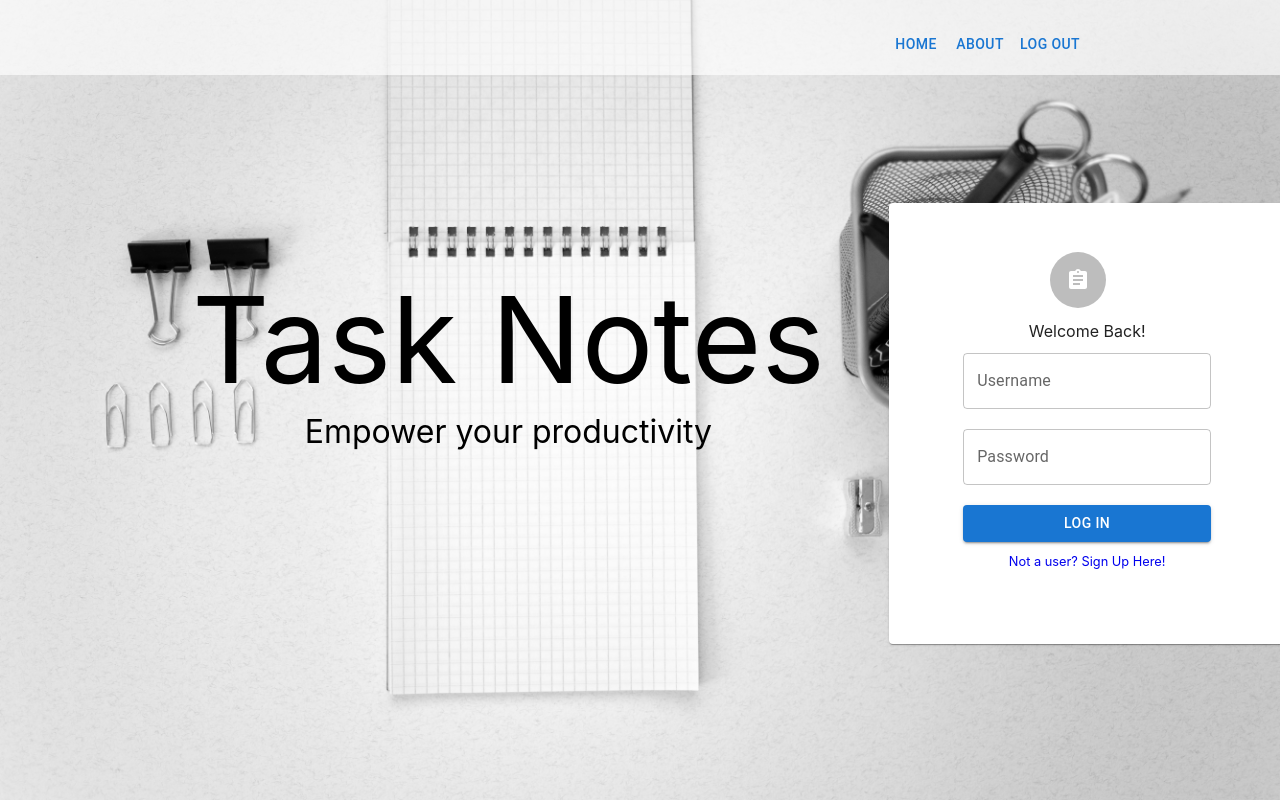
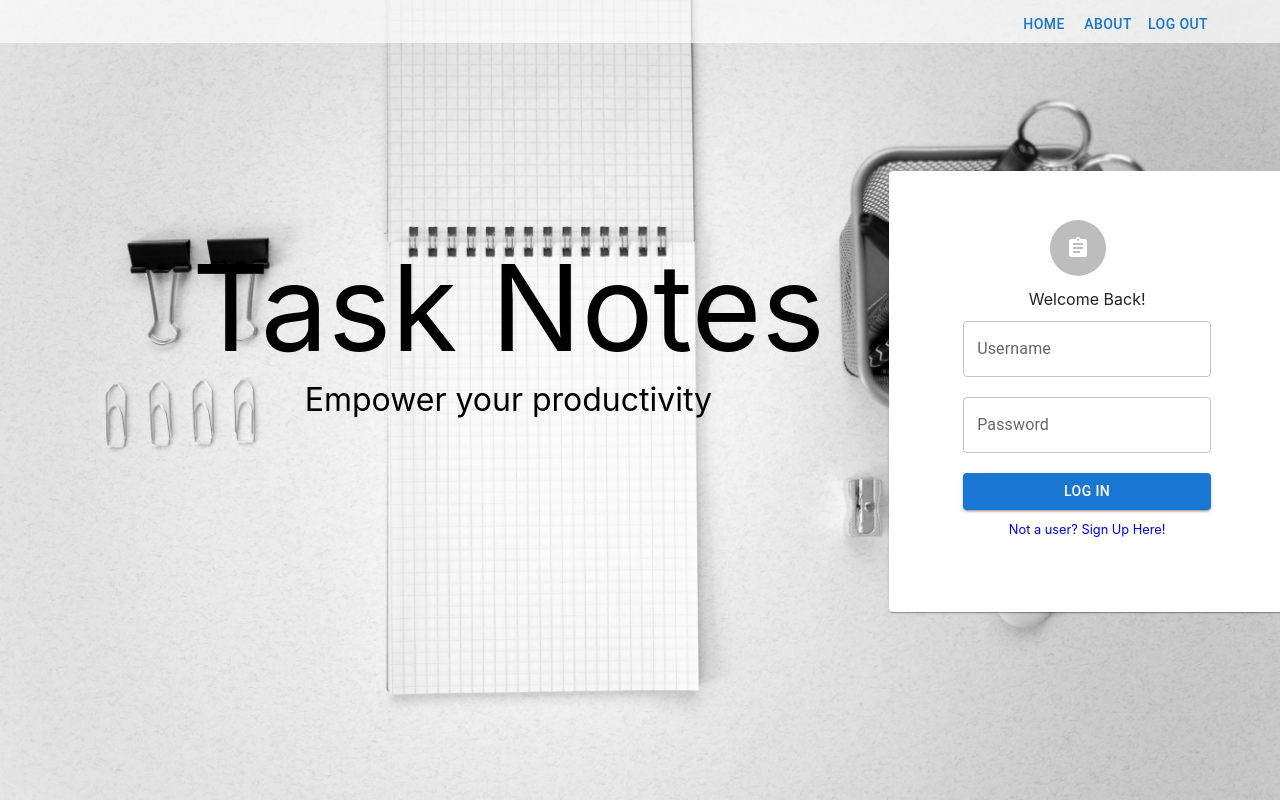
Before and after one commit to jonathan-portillo/todo-frontend, a React (Create React App) app: page / in a window 1280 px wide. Built offline with nearby package versions, Linux system fonts and the light colour scheme.

Commit message:
nav styling

```diff
--- a/src/App.css
+++ b/src/App.css
@@ -37,7 +37,8 @@ body {
 .navbarhome {
   font-size: 1.2rem;
   font-weight: 500;
-  padding: 2% 15% 1% 3%;
+  /* padding: 2% 15% 1% 3%; */
+  padding: 0.5% 5% 0 0;
   display: flex;
   justify-content: flex-end;
   color: white;
```
